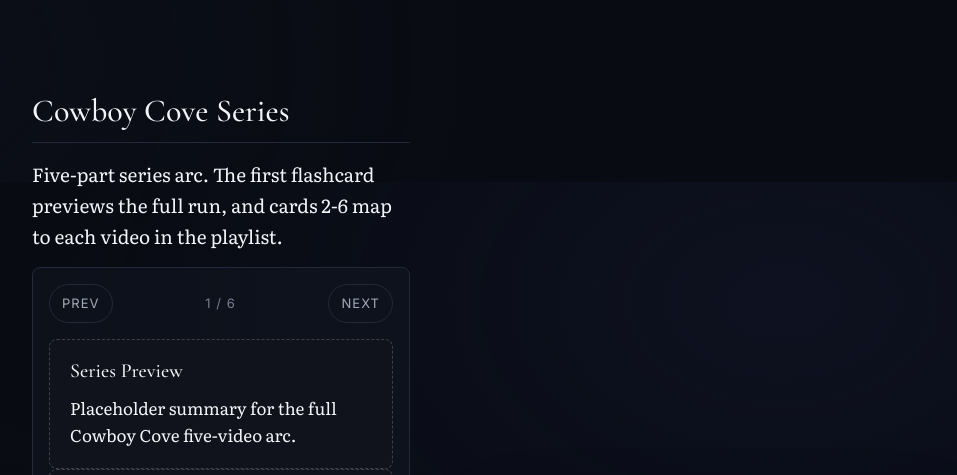
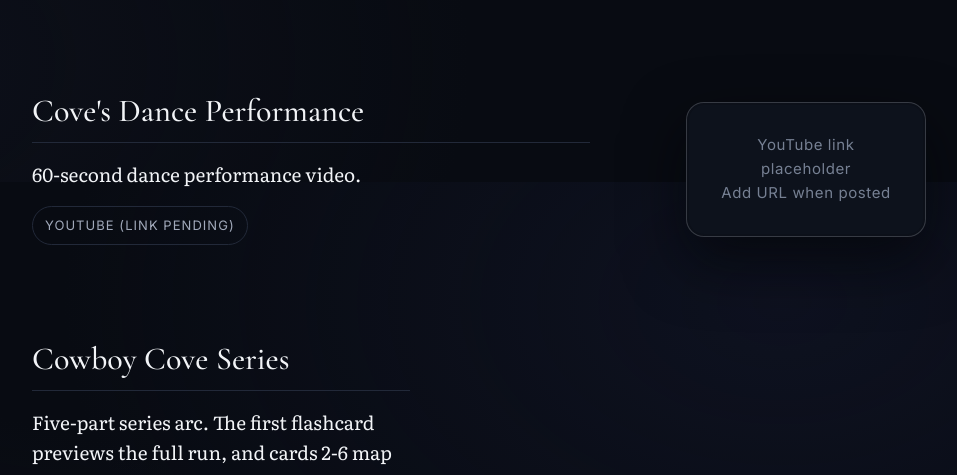
Before and after one commit to kaseymallette/believable-ai-characters, a plain HTML site: page website/index.html in a window 1280 px wide. Shown: the part 6218-6693 px from the top of the page, without its empty margins (306-1263 px from the left). Drawn offline with nearby package versions, Linux system fonts and the light colour scheme.

Commit message:
Update video placeholders

```diff
--- a/website/index.html
+++ b/website/index.html
@@ -366,6 +366,18 @@
                 <div class="phone-video phone-video--placeholder">Poster and video filenames pending</div>
               </div>
             </article>
+            <article class="character-card">
+              <div class="character-card__copy">
+                <h3>Cove's Dance Performance</h3>
+                <p>60-second dance performance video.</p>
+                <ul class="resource-list" role="list">
+                  <li><a href="#">YouTube (link pending)</a></li>
+                </ul>
+              </div>
+              <div class="media-panel media-panel--placeholder">
+                <p>YouTube link placeholder<br />Add URL when posted</p>
+              </div>
+            </article>
             <article class="character-card character-card--playlist">
               <div class="character-card__copy">
                 <h3>Cowboy Cove Series</h3>
--- a/website/style.css
+++ b/website/style.css
@@ -508,6 +508,17 @@ html {
   border: 0;
 }
 
+.media-panel--placeholder {
+  display: grid;
+  place-items: center;
+  padding: var(--space-6);
+  text-align: center;
+  font-family: var(--font-body);
+  font-size: var(--text-sm);
+  letter-spacing: 0.04em;
+  color: var(--color-text-dim);
+}
+
 .flash-carousel {
   display: grid;
   gap: var(--space-4);
```
Also changed, not shown: 1 other file.
